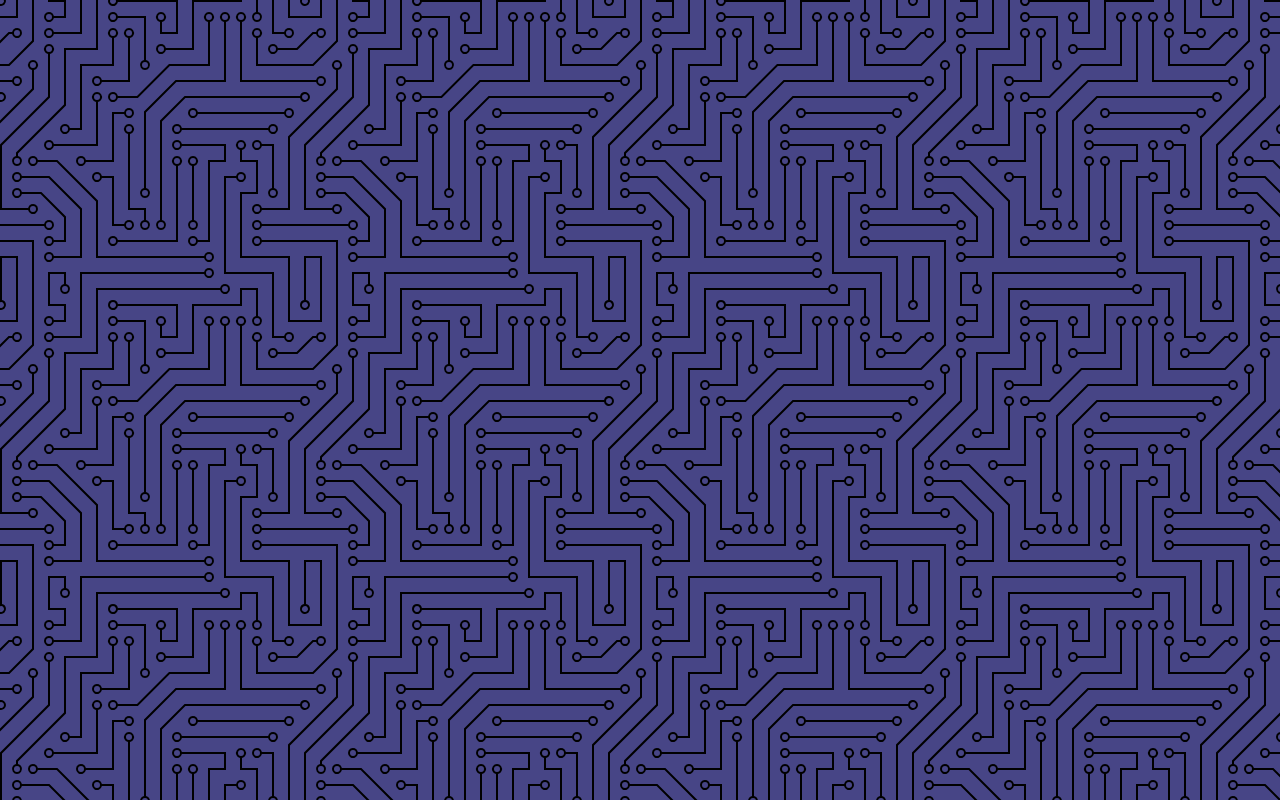
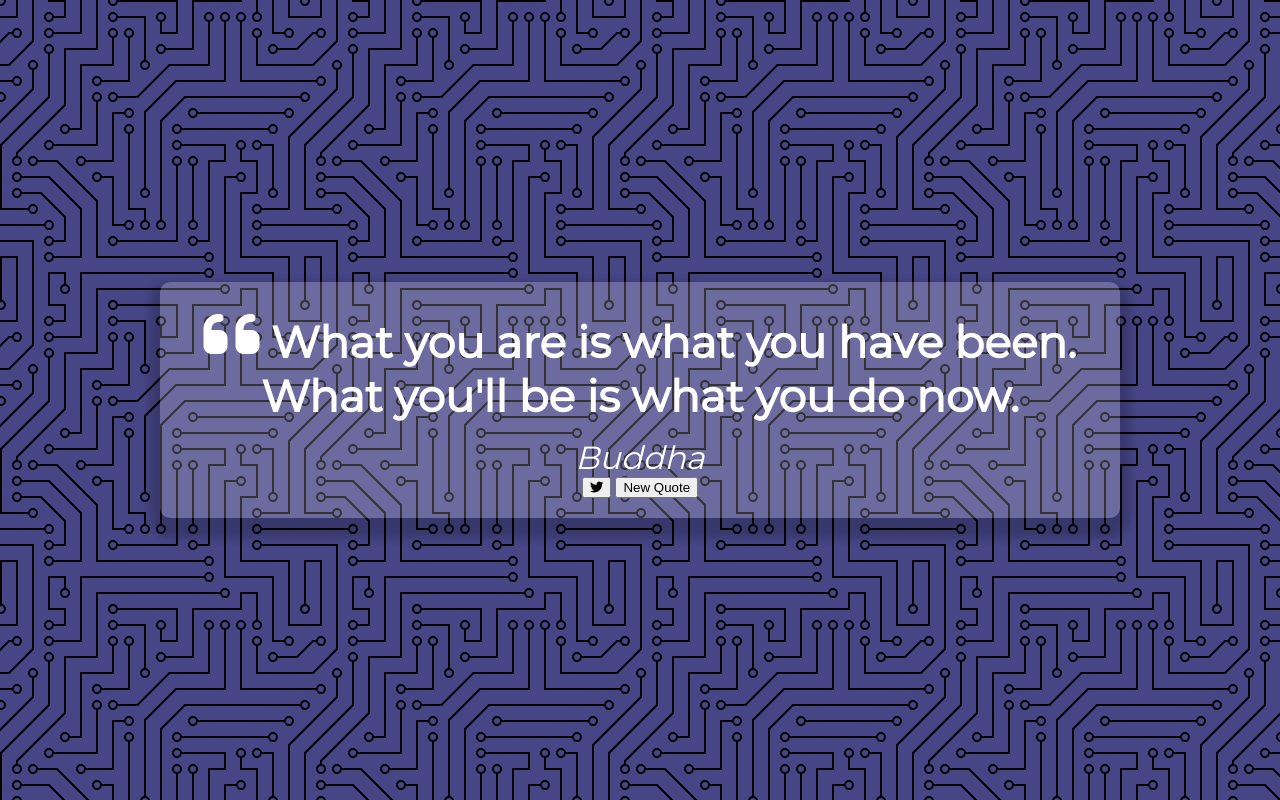
Before and after one commit to jake1808/quote-generator, a plain HTML site: page index.html in a window 1280 px wide. Drawn offline with Linux system fonts and the light colour scheme.

Commit message:
quote styles added.

```diff
--- a/index.html
+++ b/index.html
@@ -5,12 +5,31 @@
     <meta charset="UTF-8">
     <meta name="viewport" content="width=device-width, initial-scale=1.0">
     <title>Quote Generator</title>
-
     <link rel="icon" type='image/png'href="https://www.google.com/s2/u/0/favicons?domain=unity.com">
     <link rel="stylesheet" href="https://cdnjs.cloudflare.com/ajax/libs/font-awesome/6.4.2/css/all.min.css" integrity="sha512-z3gLpd7yknf1YoNbCzqRKc4qyor8gaKU1qmn+CShxbuBusANI9QpRohGBreCFkKxLhei6S9CQXFEbbKuqLg0DA==" crossorigin="anonymous" referrerpolicy="no-referrer" />
     <link rel="stylesheet" href="./style.css">
 </head>
 <body>
+    <div class="quote-container" id="quote-container">
+        <!-- Quote -->
+        <div class="quote-text">
+            <i class="fas fa-quote-left"></i>
+            <span id="quote">What you are is what you have been. What you'll be is what you do now.</span>
+        </div>
+        <!-- Author -->
+        <div class="quote-author">
+            <span id="author">
+                Buddha
+            </span>
+        </div>
+        <!-- Buttons -->
+        <div class="button-container">
+            <button class="twitter-button" id="twitter" title="Tweet this!">
+                <i class="fab fa-twitter"></i>
+            </button>
+            <button id="new-quote">New Quote</button>
+        </div>
+    </div>
     <!-- Script -->
     <script src="./script.js"></script>
 </body>
--- a/style.css
+++ b/style.css
@@ -17,3 +17,43 @@ body{
     align-items: center;
     justify-content: center;
 }
+
+.quote-container{
+    width: auto;
+    max-width: 900px;
+    padding: 20px 30px;
+    border-radius: 10px;
+    background-color: rgba(255, 255, 255, 0.2);
+    box-shadow: 0 10px 10px 10px rgba(0, 0, 0, 0.2);
+}
+
+
+.quote-text {
+    font-size: 2.75rem;
+}
+
+.long-quote {
+    font-size: 2rem;
+}
+
+.fa-quote-left {
+    font-size: 4rem;
+}
+
+.quote-author {
+    margin-top: 15px;
+    font-size: 2rem;
+    font-weight: 400;
+    font-style: italic;
+}
+
+/* Media Query: Tablet or Smaller */
+@media screen and (max-width: 1000px){
+    .quote-container{
+        margin: auto 10px;
+    }
+
+    .quote-text{
+        font-size: 2.5rem;
+    }
+}
```
